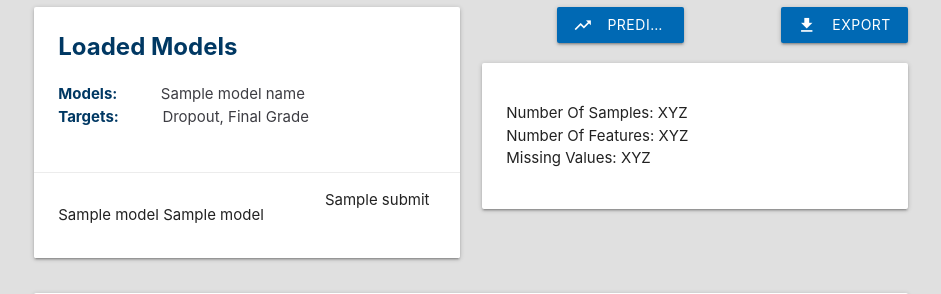
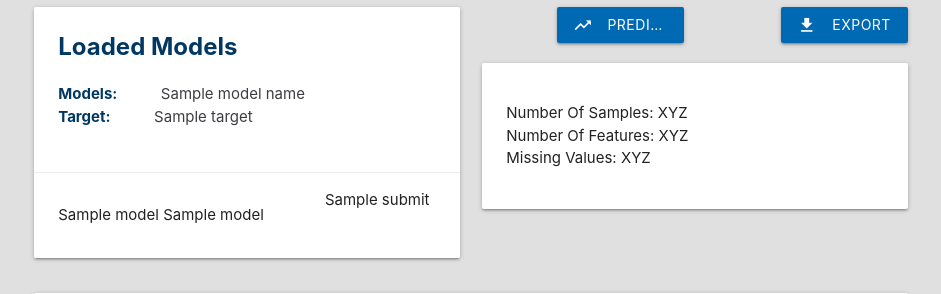
Before and after one commit to hhu-rapp/rapp-webapp, a Flask app: template RAPP/templates/ml_visualization/index.html in a window 1280 px wide, after a click that opens the changed part. Shown: the part 133-427 px from the top of the page, without its empty margins (169-1110 px from the left). Run offline with Flask 3, Linux system fonts and the light colour scheme; the template is opened without the code that fills it: most values are stand-ins (such as "Sample title", 1, 10 or a date in 2020); some libraries are stand-ins or nearby versions.

Commit message:
add display of selected target

```diff
--- a/RAPP/templates/ml_visualization/index.html
+++ b/RAPP/templates/ml_visualization/index.html
@@ -224,9 +224,13 @@
                                     </dd>
                                 </div>
                                 <div class="key-value-pair">
-                                    <dt>Targets: </dt>
+                                    <dt>Target: </dt>
                                     <dd>
-                                        Dropout, Final Grade
+                                        {% if target %}
+                                            {{ target }}
+                                        {% else %}
+                                            Target not available.
+                                        {% endif %}
                                     </dd>
                                 </div>
                             </div>
```
Also changed, not shown: RAPP/ml_visualization.py (+6 -1 lines).
